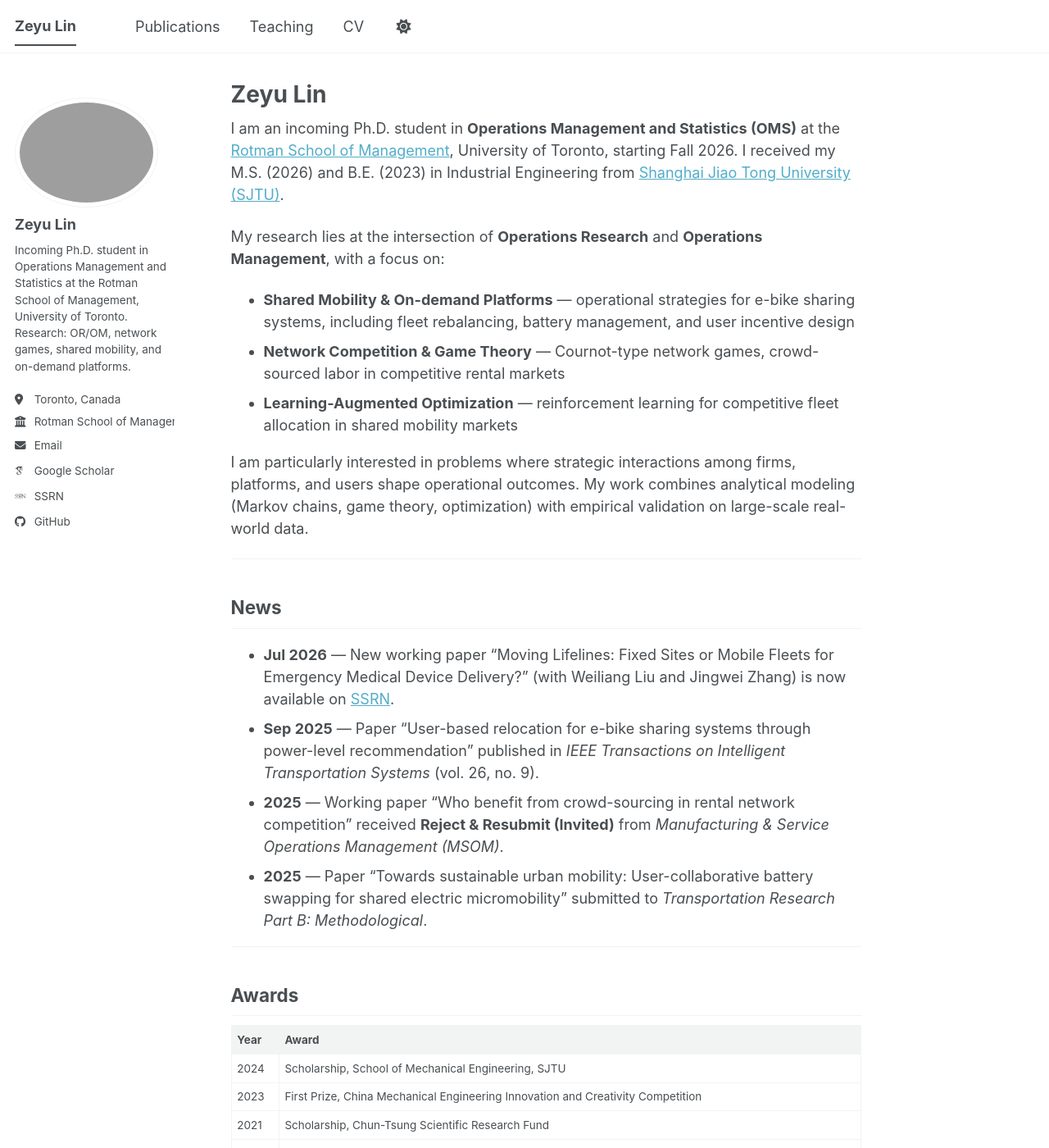
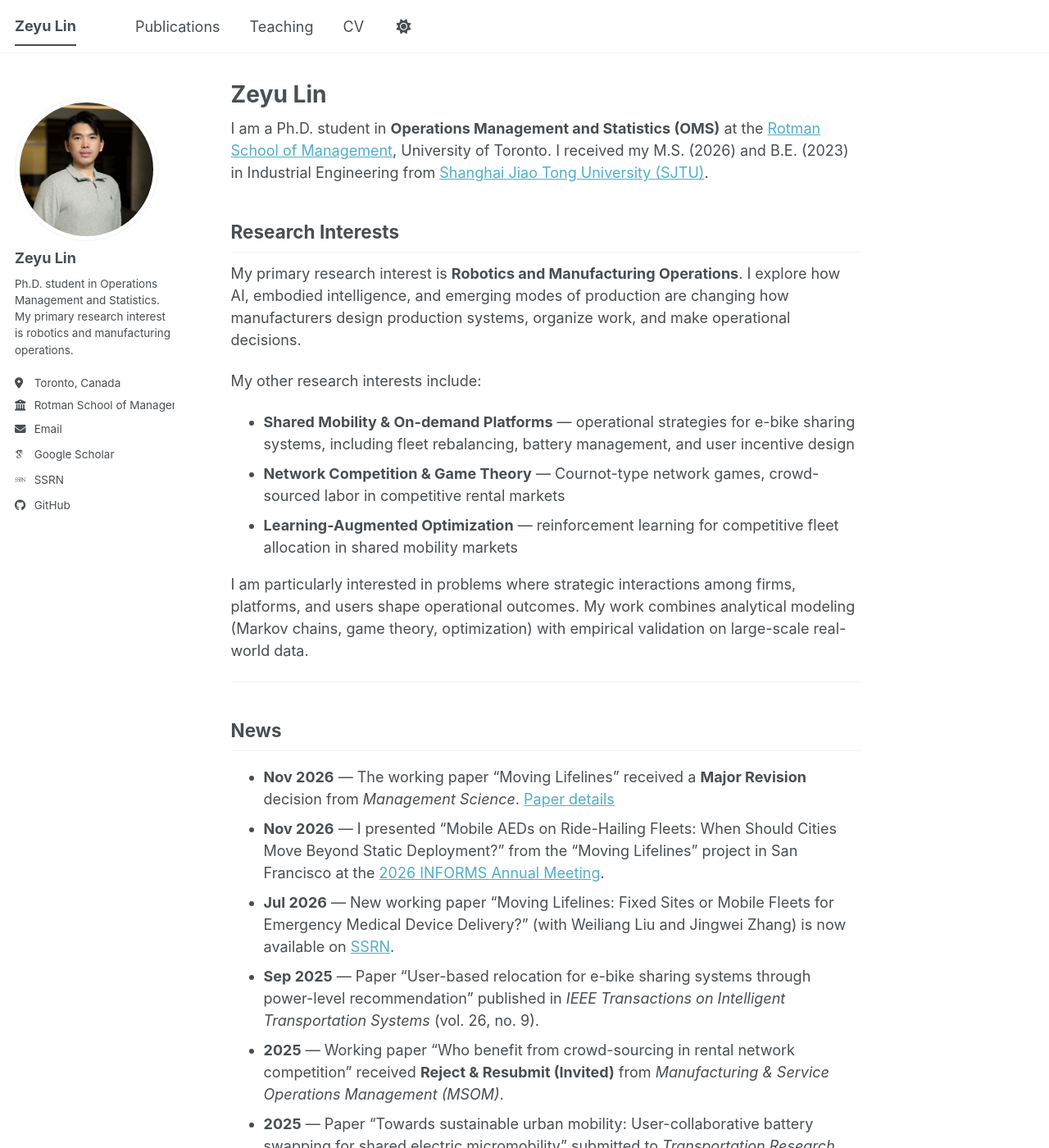
Before and after one commit to LIMYOYO/LIMYOYO.github.io, a Jekyll site: the page built from _pages/about.md, in a window 1280 px wide and 1400 px high. Shown: the whole window at 82% size. Built offline with Jekyll 4.4.1, drawn with Linux system fonts in a browser that asks for light colours; some web fonts are replaced; a script bundle is joined from its source files by our own code; library files that are not in the unit come from our copies.

Commit message:
Update research profile, Moving Lifelines, and portrait

```diff
--- a/_config.yml
+++ b/_config.yml
@@ -12,7 +12,7 @@ site_theme               : "default" # The available themes options are "default
 title                    : "Zeyu Lin"
 title_separator          : "-"
 name                     : &name "Zeyu Lin"
-description              : "I study resource allocation and incentive design in shared mobility and on-demand platforms, with emphasis on network competition, dynamic operations, and learning-augmented optimization."
+description              : "Zeyu Lin is a Rotman Ph.D. student studying how AI, robotics, and emerging production methods are changing manufacturing operations."
 url                      : "https://LIMYOYO.github.io"
 baseurl                  : "" # the subpath of your site, e.g. "/blog"
 repository               : "LIMYOYO/LIMYOYO.github.io"
@@ -22,10 +22,10 @@ repository               : "LIMYOYO/LIMYOYO.github.io"
 #               Additional customization can be done by editing /_includes/author-profile.html
 author:
   # Biographic information
-  avatar           : "bio-zeyu.jpg"
+  avatar           : "zeyu-lin-rotman-portrait.jpg"
   name             : "Zeyu Lin"
   pronouns         : # example: "she/her"
-  bio              : "Incoming Ph.D. student in Operations Management and Statistics at the Rotman School of Management, University of Toronto. Research: OR/OM, network games, shared mobility, and on-demand platforms."
+  bio              : "Ph.D. student in Operations Management and Statistics. My primary research interest is robotics and manufacturing operations."
   location         : "Toronto, Canada"
   employer         : "Rotman School of Management, University of Toronto"
   uri              : # URL
@@ -142,7 +142,7 @@ facebook:
   username               :
   app_id                 :
   publisher              :
-og_image                 : "bio-zeyu.jpg" # Social media default site image
+og_image                 : "zeyu-lin-rotman-portrait.jpg" # Social media default site image
 og_description           :  # Social media default site image description
 # For specifying social profiles
 # - https://developers.google.com/structured-data/customize/social-profiles
--- a/_data/authors.yml
+++ b/_data/authors.yml
@@ -2,8 +2,8 @@ main:
   name        : "Zeyu Lin"
   uri         : "https://LIMYOYO.github.io"
   email       : "zeyulin.lin@mail.utoronto.ca"
-  bio         : "Incoming Ph.D. student in Operations Management and Statistics at the Rotman School of Management, University of Toronto. Research: OR/OM, network games, and shared mobility; focusing on competition, dynamic operations, and learning-augmented optimization."
-  avatar      : "bio-zeyu.jpg"
+  bio         : "Ph.D. student in Operations Management and Statistics. My primary research interest is robotics and manufacturing operations."
+  avatar      : "zeyu-lin-rotman-portrait.jpg"
   github      : "LIMYOYO"
   linkedin    : ""
   googlescholar: ""
--- a/_pages/about.md
+++ b/_pages/about.md
@@ -7,9 +7,13 @@ redirect_from:
   - /about.html
 ---
 
-I am an incoming Ph.D. student in **Operations Management and Statistics (OMS)** at the [Rotman School of Management](https://www.rotman.utoronto.ca/), University of Toronto, starting Fall 2026. I received my M.S. (2026) and B.E. (2023) in Industrial Engineering from [Shanghai Jiao Tong University (SJTU)](https://www.sjtu.edu.cn/).
+I am a Ph.D. student in **Operations Management and Statistics (OMS)** at the [Rotman School of Management](https://www.rotman.utoronto.ca/), University of Toronto. I received my M.S. (2026) and B.E. (2023) in Industrial Engineering from [Shanghai Jiao Tong University (SJTU)](https://www.sjtu.edu.cn/).
 
-My research lies at the intersection of **Operations Research** and **Operations Management**, with a focus on:
+## Research Interests
+
+My primary research interest is **Robotics and Manufacturing Operations**. I explore how AI, embodied intelligence, and emerging modes of production are changing how manufacturers design production systems, organize work, and make operational decisions.
+
+My other research interests include:
 - **Shared Mobility & On-demand Platforms** — operational strategies for e-bike sharing systems, including fleet rebalancing, battery management, and user incentive design
 - **Network Competition & Game Theory** — Cournot-type network games, crowd-sourced labor in competitive rental markets
 - **Learning-Augmented Optimization** — reinforcement learning for competitive fleet allocation in shared mobility markets
@@ -20,6 +24,8 @@ I am particularly interested in problems where strategic interactions among firm
 
 ## News
 
+- **Nov 2026** — The working paper “Moving Lifelines” received a **Major Revision** decision from *Management Science*. [Paper details](/publication/2026-ssrn-moving-lifelines)
+- **Nov 2026** — I presented “Mobile AEDs on Ride-Hailing Fleets: When Should Cities Move Beyond Static Deployment?” from the “Moving Lifelines” project in San Francisco at the [2026 INFORMS Annual Meeting](https://www.informs.org/Meetings-Conferences/INFORMS-Conference-Calendar/2026-INFORMS-Annual-Meeting).
 - **Jul 2026** — New working paper "Moving Lifelines: Fixed Sites or Mobile Fleets for Emergency Medical Device Delivery?" (with Weiliang Liu and Jingwei Zhang) is now available on [SSRN](https://papers.ssrn.com/sol3/papers.cfm?abstract_id=7119321).
 - **Sep 2025** — Paper "User-based relocation for e-bike sharing systems through power-level recommendation" published in *IEEE Transactions on Intelligent Transportation Systems* (vol. 26, no. 9).
 - **2025** — Working paper "Who benefit from crowd-sourcing in rental network competition" received **Reject & Resubmit (Invited)** from *Manufacturing & Service Operations Management (MSOM)*.
--- a/_sass/layout/_sidebar.scss
+++ b/_sass/layout/_sidebar.scss
@@ -154,8 +154,12 @@
   }
 
   img {
+    width: 100%;
     max-width: 175px;
+    aspect-ratio: 1;
     border-radius: 50%;
+    object-fit: cover;
+    object-position: center 25%;
 
     @include breakpoint($large) {
       padding: 5px;
```
Also changed, not shown: _publications/2026-07-13-ssrn-moving-lifelines.md (+2 -2 lines), images/zeyu-lin-rotman-portrait.jpg (added).
